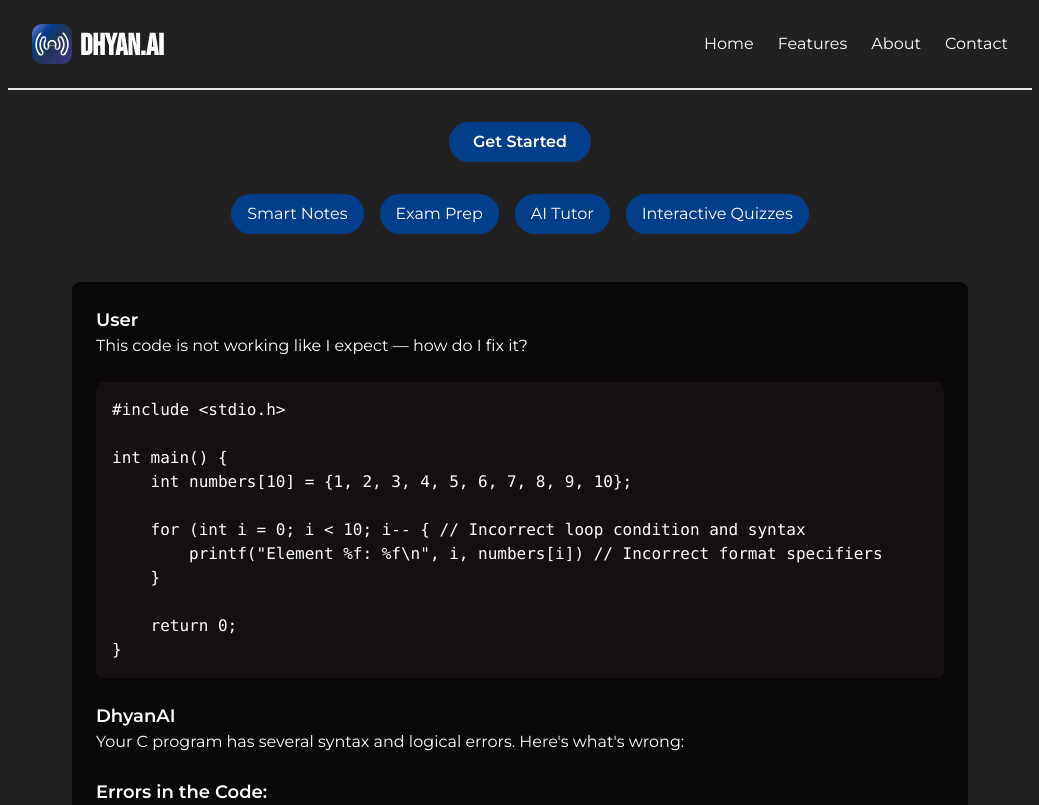
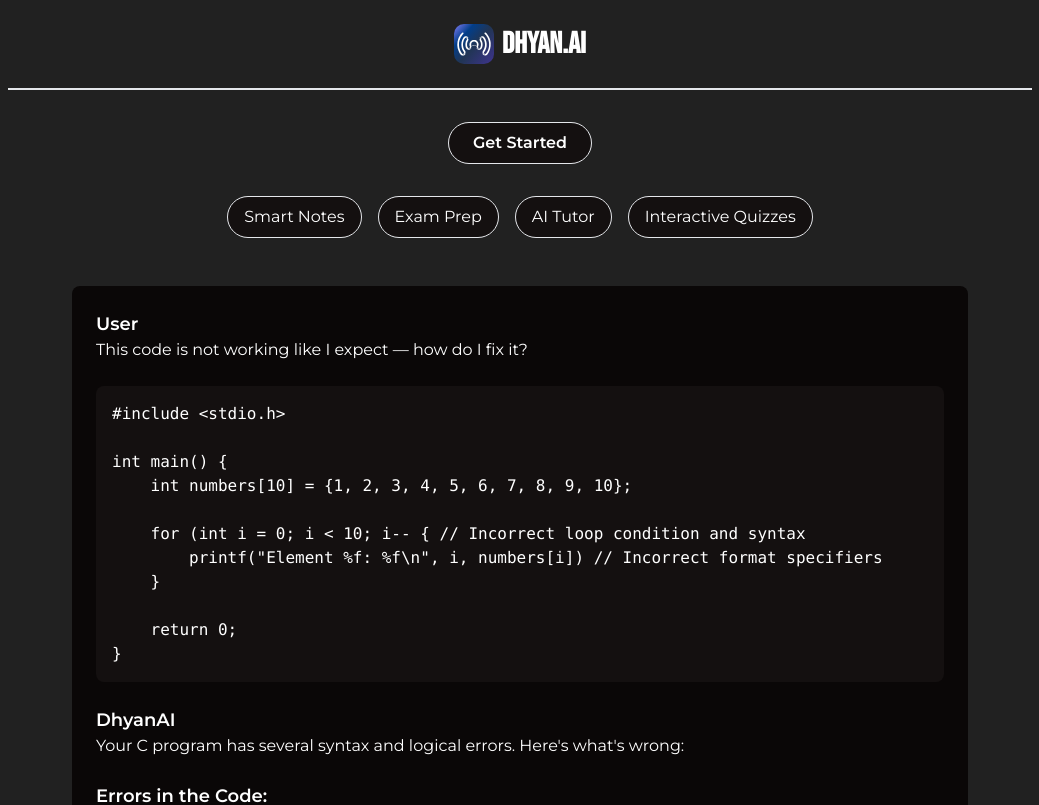
Before and after one commit to ItsSitanshu/dhyan-v1, a Next.js app: page / in a window 1280 px wide. Shown: the top 805 px of the page, without its empty margins (120-1159 px from the left). Built offline with nearby package versions, Linux system fonts and the light colour scheme; a web font is replaced by a local one.

Commit message:
center ta garnu paryo ni haina ra

```diff
--- a/app/components/FeatureSection.tsx
+++ b/app/components/FeatureSection.tsx
@@ -7,7 +7,7 @@ const FeatureSection = () => {
         (text, index) => (
           <button
             key={index}
-            className="bg-prim2 text-white px-4 py-2 rounded-full hover:scale-105 transition-transform duration-200"
+            className="bg-bgsec border text-white px-4 py-2 rounded-full hover:scale-105 transition-transform duration-200"
           >
             {text}
           </button>
--- a/app/components/Header.tsx
+++ b/app/components/Header.tsx
@@ -2,24 +2,13 @@ import React from "react";
 
 const Header = () => {
   return (
-    <header className="w-full max-w-5xl flex justify-between items-center p-6 border-b-2">
-      <div className="flex items-center">
+    <header className="w-full max-w-5xl flex justify-center items-center p-6 border-b-2">
+      <div className="flex items-center space-x-2">
         <img alt="logo" className="h-10" src="/logo.svg" />
-        <span className="ml-2 mt-1 text-3xl font-semibold font-nue text-white">
+        <span className="text-3xl font-semibold font-nue text-white">
           Dhyan.AI
         </span>
       </div>
-      <nav className="hidden md:flex space-x-6">
-        {["Home", "Features", "About", "Contact"].map((item, index) => (
-          <a
-            key={index}
-            href="#"
-            className="relative text-white after:block after:content-[''] after:absolute after:h-[2px] after:bg-white after:w-0 after:left-0 after:bottom-[-2px] after:transition-all after:duration-300 hover:after:w-full"
-          >
-            {item}
-          </a>
-        ))}
-      </nav>
     </header>
   );
 };
--- a/app/components/HeroSection.tsx
+++ b/app/components/HeroSection.tsx
@@ -8,7 +8,7 @@ const HeroSection = () => {
     <main className="flex flex-col items-center justify-center text-center px-4">
       <div className="flex flex-col md:flex-row items-center mt-8 space-y-4 md:space-y-0 md:space-x-4">
         <a href="auth/login">
-          <button className="bg-prim2 text-background px-6 py-2 rounded-full font-semibold hover:bg-opacity-80 hover:scale-105 transition-transform duration-200">
+          <button className="bg-bgsec border text-background px-6 py-2 rounded-full font-semibold hover:bg-opacity-80 hover:scale-105 transition-transform duration-200">
             Get Started
           </button>
         </a>
```
